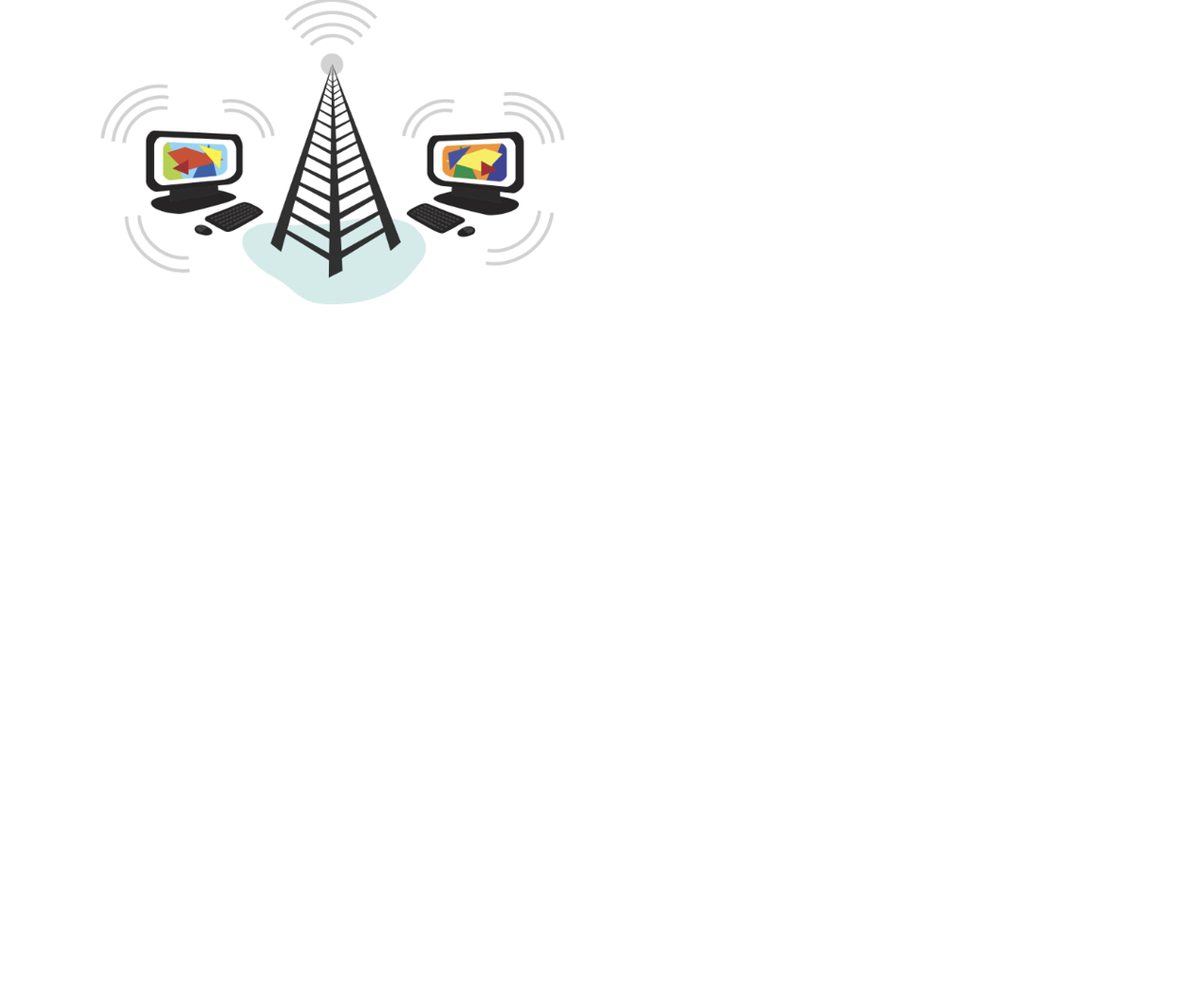
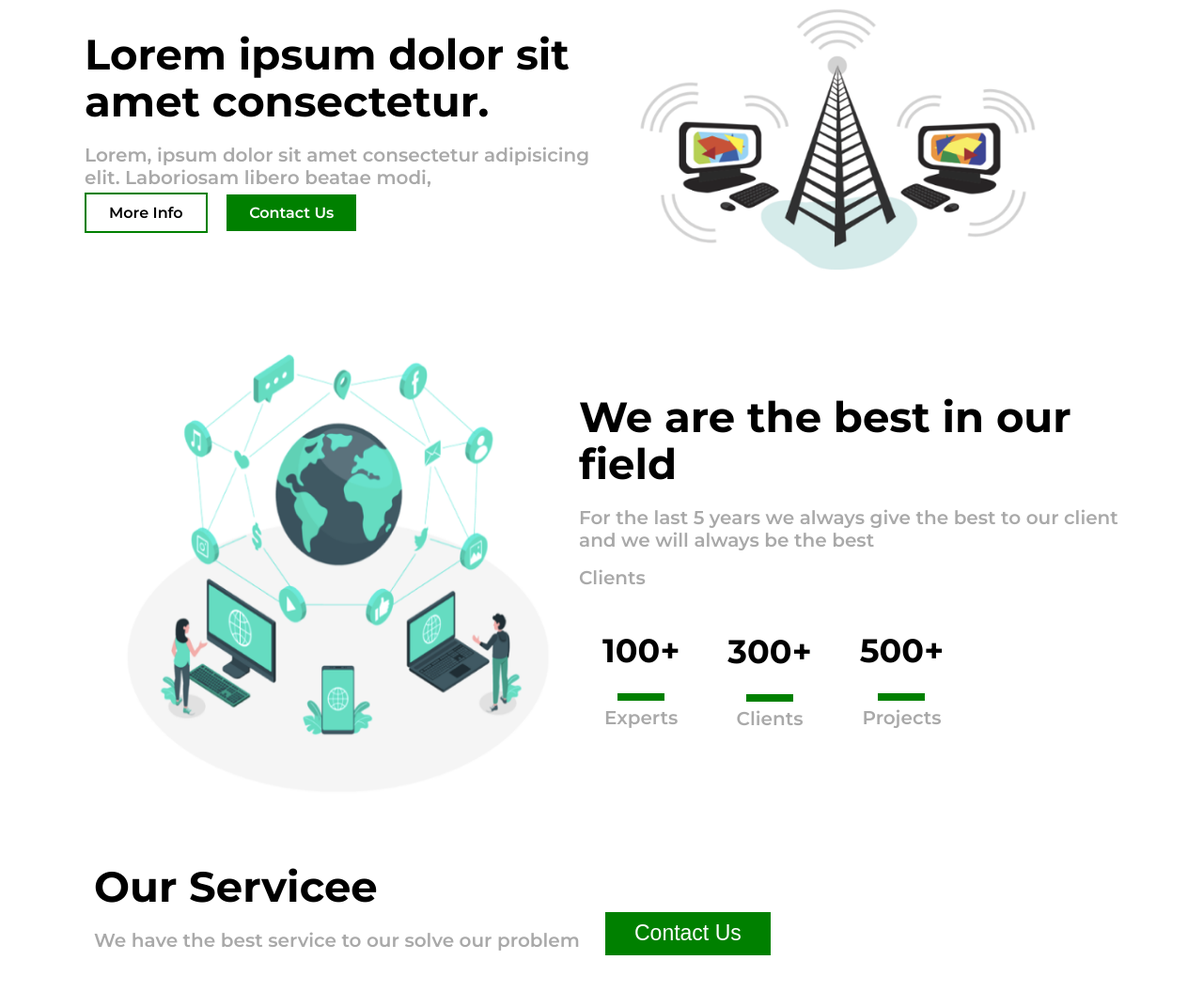
Before and after one commit to fifahhh05/Latihan_5, a plain HTML site: page index.html in a window 1280 px wide. Shown: the part 97-1152 px from the top of the page at 94% size. Before the commit the page ends 800 px from the top, so only its background shows below. Drawn offline with Linux system fonts and the light colour scheme; a web font is replaced by a local one.

Commit message:
update 3

```diff
--- a/index.html
+++ b/index.html
@@ -35,3 +35,58 @@
             </div>
         </section>
     </div>
+    <div class="wrapper">
+        <section id="About">
+            <img src="about.png" alt="about id">
+            <div class="kolom2">
+                <h1>We are the best in our field</h1>
+                <p>For the last 5 years we always give the best to our client and we will always be the best</p>
+            </tr>
+        </table> <p>Clients</p>
+                <div class="kolom2ke1">
+                    <h1 class="Experts">100+</h1>
+                    <table>
+                        <tr>
+                          <td></td>
+                        </tr>
+                      </table>
+                    <p>Experts</p>
+                  </div>
+                  <div class="kolom2ke2">
+                    <h1 class="Clients">300+</h1>
+                    <table>
+                        <tr>
+                          <td></td>
+                        </tr>
+                    </table> <p>Clients</p>
+                </div>
+                <div class="kolom2ke3">
+                  <h1 class="Projects">500+</h1>
+                  <table>
+                      <tr>
+                        <td></td>
+                      </tr>
+                    </table>
+                  <p>Projects</p>
+                </div>
+          </div>
+      </section>
+      <section>
+          <div class="container">
+              <div class="row">
+                  <div class="">
+                      <h1>Our Servicee</h1>
+                      <p>We have the best service to our solve our problem</p>
+                  </div>
+                  <div>
+                      <button class="btn-3" type="button">Contact Us</button>
+                  </div>
+              </div>
+          </div>
+      </section>
+                  </div>
+            </div>
+        </section>
+    </div>
+</body>
+</html>
--- a/style.css
+++ b/style.css
@@ -26,3 +26,194 @@
 .menu {
     float: right;
 }
+nav {
+    width: 100%;
+    margin: auto;
+    display: flex;
+    line-height: 80px;
+    position: sticky;
+    position: -webkit-sticky;
+    top: 0;
+}
+
+nav ul {
+    list-style-type: none;
+    margin: 0;
+    padding: 0;
+    overflow: hidden;
+}
+
+nav ul li {
+    float: left;
+}
+
+nav ul li a{
+    color: black;
+    font-weight: bold;
+    text-align: center;
+    padding: 0px 16px 0px 16px;
+    text-decoration: none;
+}
+
+nav ul li a:hover{
+    text-decoration: underline;
+}
+.kolom1 {
+    margin-top: 50px;
+    margin-bottom: 50px;
+}
+
+.btn {
+    background-color: green;
+    color: white;
+    padding: 10px 24px;
+}
+
+.btn-alt {
+    background-color: white;
+    color: black;
+    margin-right: 16px;
+    border: 2px solid green;
+}
+
+img {
+    width: 100%;
+}
+
+section {
+    margin:auto;
+    display: flex;
+    margin-bottom: 50px;
+}
+
+.kolom2 {
+    margin-top: 50px;
+    margin-bottom: 50px;
+}
+
+h1 {
+    font-weight: 800;
+    font-size: 45px;
+    margin-bottom: 20px;
+    color: black;
+    width: 100%;
+    line-height: 50px;
+}
+
+p {
+    font-size: 20px;
+    margin: 0 0 16px 0;
+    color: darkgrey;
+    width: 100%;
+}
+
+img{
+    float: right;
+    border-radius: 10px;
+    border: 3px solid white;
+    margin-right: 20px;
+    width: 500px;
+    size: 100px;
+}
+button {
+    border: none;
+    color: white;
+    font-size: 23px;
+    text-align: center;
+    text-decoration: none;
+    display: inline-block;
+    width: 25%;
+    height: 15%;
+    margin-left: 25px;
+}
+.btn-1 {
+    text-align: center;
+    color: black;
+    border: 2px solid green;
+    background-color: white;
+    float: left;
+  }
+
+.btn-2 {
+    margin-left: 10px;
+    text-align: center;
+    color: white;
+    background-color: green;
+    border: 2px solid white;
+    float: left;
+}
+.kolom2ke1{
+    display: grid;
+    float: left;
+    text-align: center;
+    justify-content: center;
+    margin: 5px;
+    padding: 20px;
+  }
+
+  .kolom2ke2 {
+    display: grid;
+    float: left;
+    text-align: center;
+    justify-content: center;
+    margin: 6px;
+    padding: 20px;
+}
+.kolom2ke3 {
+    display: grid;
+    text-align: center;
+    float: left;
+    justify-content: center;
+    margin: 5px;
+    padding: 20px;
+}
+table {
+    border: none;
+    position: relative;
+    justify-content: center;
+    background-color: green;
+    color:  green;
+    border: 2px solid green;
+    width: 50px;
+    margin-bottom: 6px;
+    margin-left: auto;
+    margin-right: auto;
+}
+
+.Experts{
+    font-size: 35px;
+    padding-top: 0;
+    font-weight: bold;
+}
+.Clients{
+    font-size: 35px;
+    padding-top: 0;
+    font-weight: bold;
+}
+.Projects{
+    font-size: 35px;
+    padding-top: 0;
+    font-weight: bold;
+}
+.row {
+    display: flex;
+    flex-direction: row;
+    justify-content: space-between;
+    padding: 50px;
+    padding-left: 125px;
+    padding-right: 125px;
+    font-size: 30px;
+    padding: 0 10px;
+}
+.btn-3 {
+    width: 180px;
+    height: 50px;
+    text-align: center;
+    color: white;
+    background-color: green;
+    border: 2px solid white;
+    float: left;
+    position: relative;
+    margin-left: 400px;
+    margin-top: 50px;
+}
```
